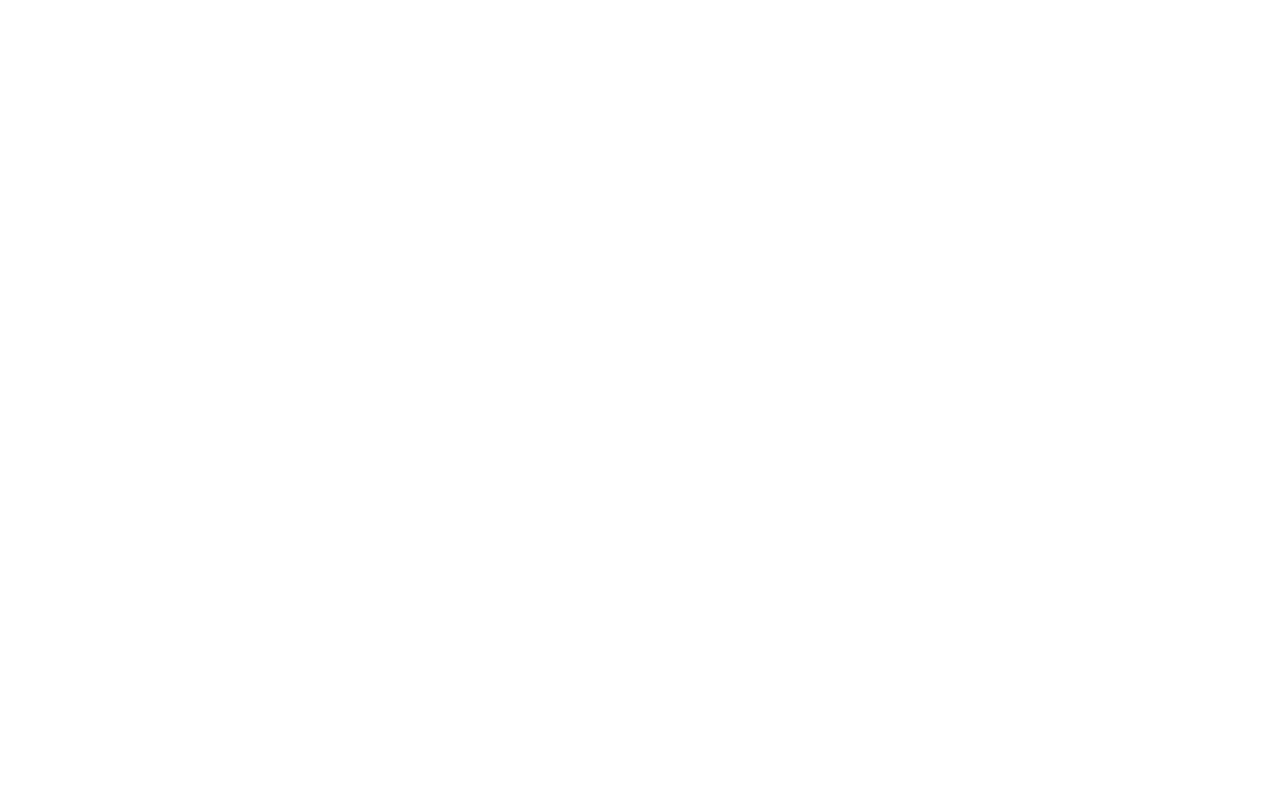
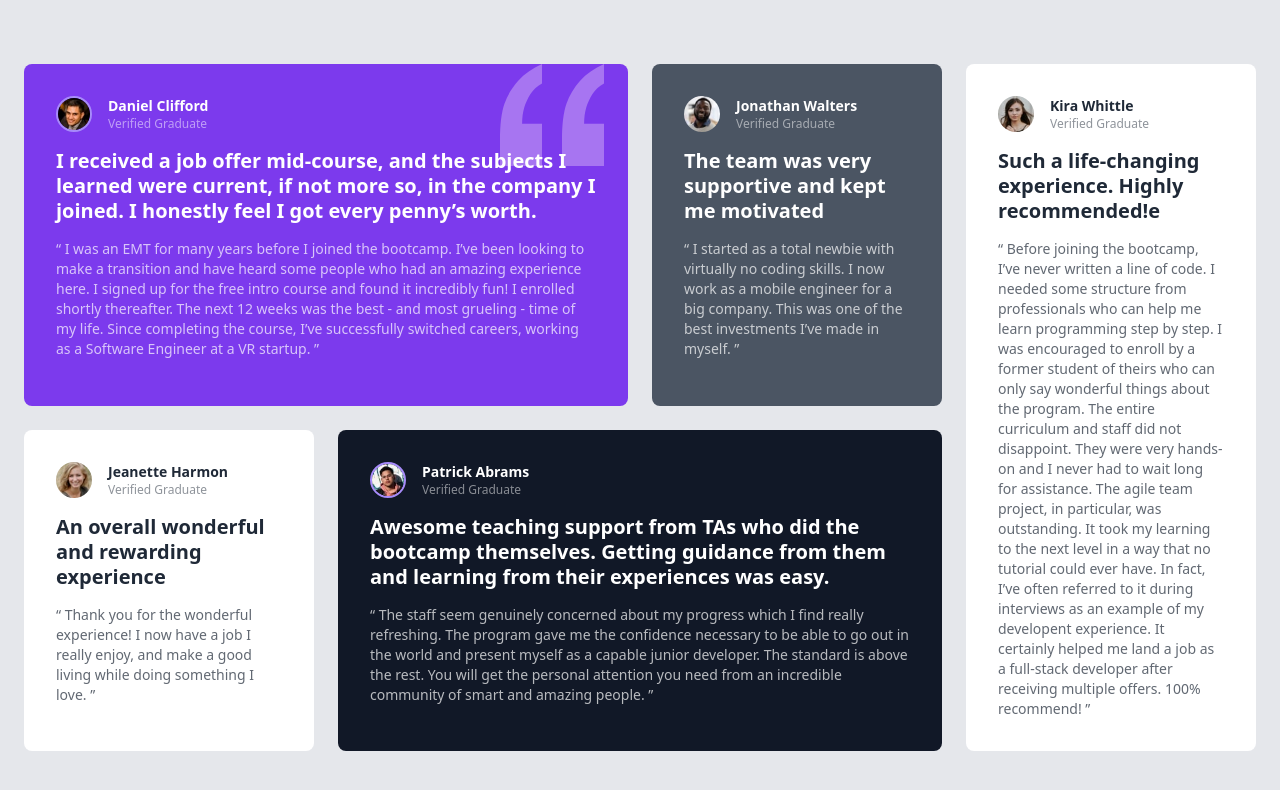
Before and after one commit to kbrandon19/Testimonial-Grid, a plain HTML site: page index.html in a window 1280 px wide. Drawn offline with nearby package versions, Linux system fonts and the light colour scheme.

Commit message:
Update index.html

```diff
--- a/index.html
+++ b/index.html
@@ -1,73 +1,149 @@
 <!DOCTYPE html>
 <html lang="en">
+
 <head>
   <meta charset="UTF-8">
-  <meta name="viewport" content="width=device-width, initial-scale=1.0"> <!-- displays site properly based on user's device -->
+  <meta name="viewport" content="width=device-width, initial-scale=1.0">
+  <!-- displays site properly based on user's device -->
 
   <link rel="icon" type="image/png" sizes="32x32" href="./images/favicon-32x32.png">
+  <link rel="preconnect" href="https://fonts.gstatic.com">
+  <link href="https://fonts.googleapis.com/css2?family=Barlow+Semi+Condensed:wght@500;600;700&display=swap"
+    rel="stylesheet">
   <link href="https://unpkg.com/tailwindcss@^2/dist/tailwind.min.css" rel="stylesheet">
 
   <title>Frontend Mentor | [Challenge Name Here]</title>
 
 
 </head>
-<body>
+
+<body class="bg-gray-200 font-family">
+
+  <div class="grid grid-cols-1 lg:grid-cols-4 gap-6 mt-10 p-6">
+
+    <!-- Daniel -->
+    <div class="bg-purple-600 text-white p-8 rounded-lg relative lg:col-span-2">
+      <img src="/images/bg-pattern-quotation.svg" class="absolute top-0 right-6 z-0" alt="">
+      <div class=" relative z-10 flex justify-start space-x-4">
+        <img src="/images/image-daniel.jpg" class="h-9 rounded-full border-2 border-purple-400" alt="">
+        <div>
+          <h2 class="font-bold text-sm">Daniel Clifford</h2>
+          <h3 class="text-xs opacity-50">Verified Graduate</h3>
+        </div>
 
 
-  <!--
-  Daniel Clifford
-  Verified Graduate
+      </div>
+      <p class="relative z-10 mt-4 font-bold text-xl leading-tight">I received a job offer mid-course, and the subjects
+        I learned were
+        current, if not more so,
+        in the company I joined. I honestly feel I got every penny’s worth.</p>
 
-  I received a job offer mid-course, and the subjects I learned were current, if not more so,
-  in the company I joined. I honestly feel I got every penny’s worth.
+      <p class=" relative z-10 mt-4 opacity-70 text-sm"> “ I was an EMT for many years before I joined the bootcamp.
+        I’ve been looking to make a
+        transition and have heard some people who had an amazing experience here. I signed up for the free intro course
+        and found it incredibly fun! I enrolled shortly thereafter.
+        The next 12 weeks was the best - and most grueling - time of my life. Since completing the course, I’ve
+        successfully switched careers, working as a Software Engineer at a VR startup. ”</p>
+    </div>
 
-  “ I was an EMT for many years before I joined the bootcamp. I’ve been looking to make a
-  transition and have heard some people who had an amazing experience here. I signed up
-  for the free intro course and found it incredibly fun! I enrolled shortly thereafter.
-  The next 12 weeks was the best - and most grueling - time of my life. Since completing
-  the course, I’ve successfully switched careers, working as a Software Engineer at a VR startup. ”
 
-  Jonathan Walters
-  Verified Graduate
+    <!-- Jonathan -->
+    <div class="bg-gray-600 text-white p-8 rounded-lg relative">
 
-  The team was very supportive and kept me motivated
+      <div class=" relative z-10 flex justify-start space-x-4">
+        <img src="/images/image-jonathan.jpg" class="h-9 rounded-full" alt="">
+        <div>
+          <h2 class="font-bold text-sm">Jonathan Walters</h2>
+          <h3 class="text-xs opacity-50">Verified Graduate</h3>
+        </div>
 
-  “ I started as a total newbie with virtually no coding skills. I now work as a mobile engineer
-  for a big company. This was one of the best investments I’ve made in myself. ”
 
-  Jeanette Harmon
-  Verified Graduate
+      </div>
+      <p class="relative z-10 mt-4 font-bold text-xl leading-tight">The team was very supportive and kept me motivated
+      </p>
 
-  An overall wonderful and rewarding experience
+      <p class=" relative z-10 mt-4 opacity-70 text-sm"> “ I started as a total newbie with virtually no coding skills.
+        I now work as a mobile engineer
+        for a big company. This was one of the best investments I’ve made in myself. ”</p>
+    </div>
 
-  “ Thank you for the wonderful experience! I now have a job I really enjoy, and make a good living
-  while doing something I love. ”
+    <!-- Jeanette -->
+    <div class="bg-white text-gray-800 p-8 rounded-lg relative lg:row-start-2">
 
-  Patrick Abrams
-  Verified Graduate
+      <div class=" relative z-10 flex justify-start space-x-4">
+        <img src="/images/image-jeanette.jpg" class="h-9 rounded-full" alt="">
+        <div>
+          <h2 class="font-bold text-sm">Jeanette Harmon</h2>
+          <h3 class="text-xs opacity-50">Verified Graduate</h3>
+        </div>
 
-  Awesome teaching support from TAs who did the bootcamp themselves. Getting guidance from them and
-  learning from their experiences was easy.
 
-  “ The staff seem genuinely concerned about my progress which I find really refreshing. The program
-  gave me the confidence necessary to be able to go out in the world and present myself as a capable
-  junior developer. The standard is above the rest. You will get the personal attention you need from
-  an incredible community of smart and amazing people. ”
+      </div>
+      <p class="relative z-10 mt-4 font-bold text-xl leading-tight">An overall wonderful and rewarding experience</p>
 
-  Kira Whittle
-  Verified Graduate
+      <p class=" relative z-10 mt-4 opacity-70 text-sm">“ Thank you for the wonderful experience! I now have a job I
+        really enjoy, and make a good living
+        while doing something I love. ”</p>
+    </div>
 
-  Such a life-changing experience. Highly recommended!
 
-  “ Before joining the bootcamp, I’ve never written a line of code. I needed some structure from
-  professionals who can help me learn programming step by step. I was encouraged to enroll by a former
-  student of theirs who can only say wonderful things about the program. The entire curriculum and staff
-  did not disappoint. They were very hands-on and I never had to wait long for assistance. The agile team
-  project, in particular, was outstanding. It took my learning to the next level in a way that no tutorial
-  could ever have. In fact, I’ve often referred to it during interviews as an example of my developent
-  experience. It certainly helped me land a job as a full-stack developer after receiving multiple offers.
-  100% recommend! ”
-  -->
+
+    <!-- Patrick -->
+    <div class="bg-gray-900 text-white p-8 rounded-lg relative lg:col-span-2">
+
+      <div class=" relative z-10 flex justify-start space-x-4">
+        <img src="/images/image-patrick.jpg" class="h-9 rounded-full border-2 border-purple-400" alt="">
+        <div>
+          <h2 class="font-bold text-sm">Patrick Abrams</h2>
+          <h3 class="text-xs opacity-50">Verified Graduate</h3>
+        </div>
+
+
+      </div>
+      <p class="relative z-10 mt-4 font-bold text-xl leading-tight">Awesome teaching support from TAs who did the
+        bootcamp themselves. Getting guidance from them and
+        learning from their experiences was easy.</p>
+
+      <p class=" relative z-10 mt-4 opacity-70 text-sm"> “ The staff seem genuinely concerned about my progress which I
+        find really refreshing. The program
+        gave me the confidence necessary to be able to go out in the world and present myself as a capable
+        junior developer. The standard is above the rest. You will get the personal attention you need from
+        an incredible community of smart and amazing people. ”</p>
+    </div>
+
+
+
+    <!-- Kira -->
+    <div class="bg-white text-gray-800 p-8 rounded-lg relative lg:row-span-2 lg:row-start-1 lg:col-start-4">
+
+      <div class=" relative z-10 flex justify-start space-x-4">
+        <img src="/images/image-kira.jpg" class="h-9 rounded-full" alt="">
+        <div>
+          <h2 class="font-bold text-sm">Kira Whittle</h2>
+          <h3 class="text-xs opacity-50">Verified Graduate</h3>
+        </div>
+
+
+      </div>
+      <p class="relative z-10 mt-4 font-bold text-xl leading-tight">Such a life-changing experience. Highly
+        recommended!e</p>
+
+      <p class=" relative z-10 mt-4 opacity-70 text-sm"> “ Before joining the bootcamp, I’ve never written a line of
+        code. I needed some structure from
+        professionals who can help me learn programming step by step. I was encouraged to enroll by a former student of
+        theirs who can only say wonderful things about the program. The entire curriculum and staff did not disappoint.
+        They were very hands-on and I never had to wait long for assistance. The agile team project, in particular, was
+        outstanding. It took my learning to the next level in a way that no tutorial could ever have. In fact, I’ve
+        often referred to it during interviews as an example of my developent experience. It certainly helped me land a
+        job as a full-stack developer after receiving multiple offers. 100% recommend! ”</p>
+    </div>
+
+
+
+
+
+  </div>
 
 </body>
+
 </html>
```
